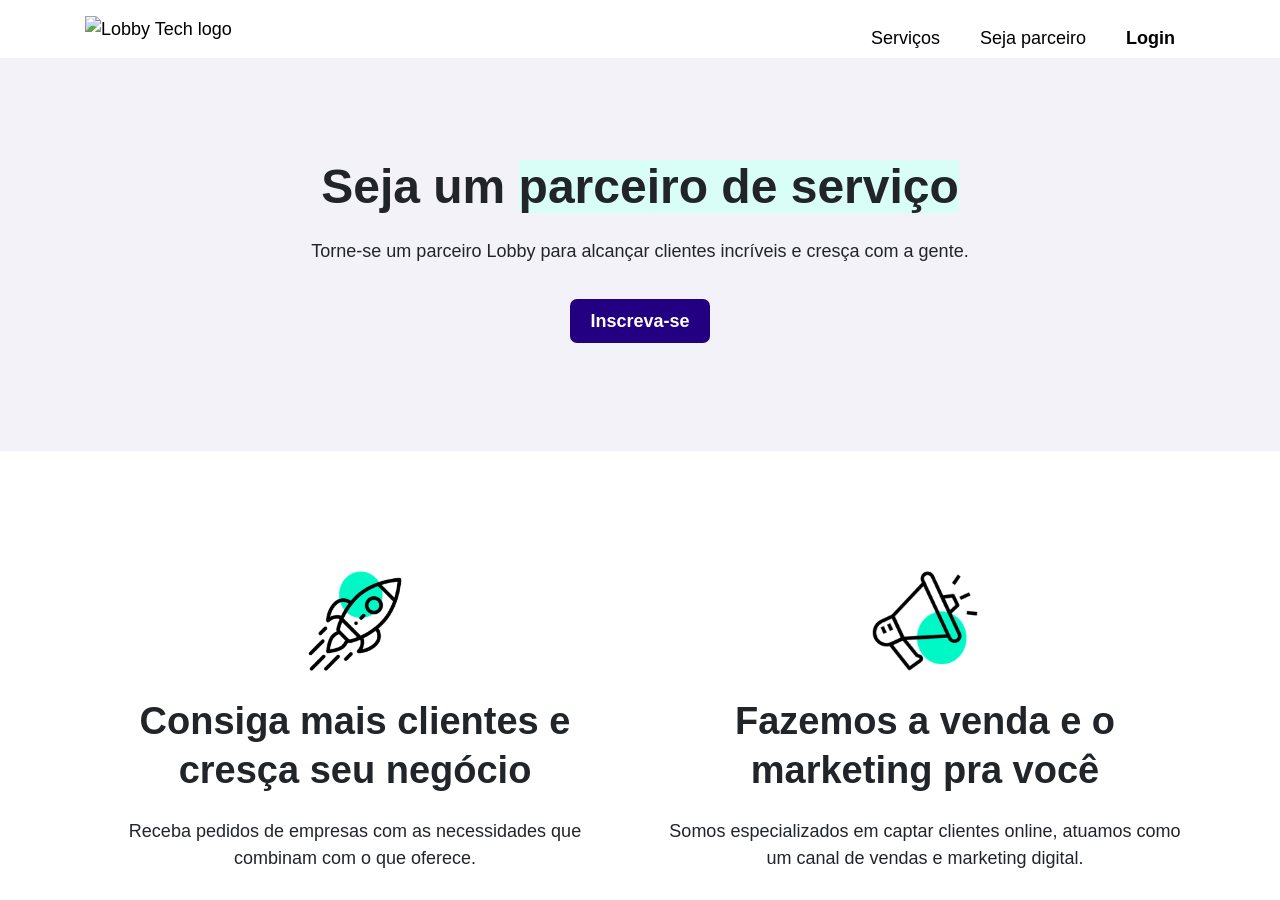
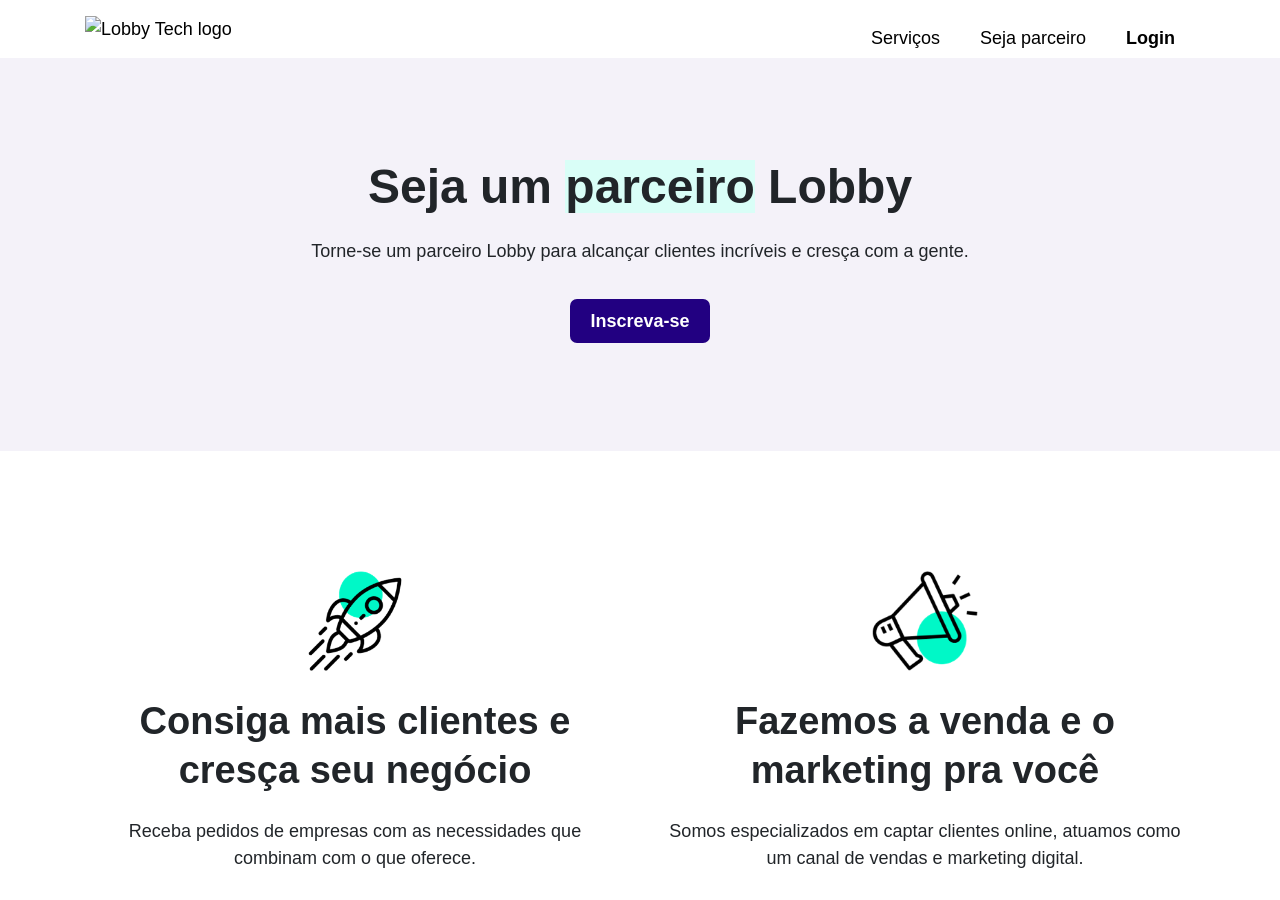
Before and after one commit to lobby-tech/lobby.tech, a Jekyll site: the page built from seja-parceiro.html, in a window 1280 px wide and 900 px high. Built offline with Jekyll 4.4.1, drawn with Linux system fonts in a browser that asks for light colours; a script that is not in the unit is left out.

Commit message:
Updated text

```diff
--- a/seja-parceiro.html
+++ b/seja-parceiro.html
@@ -1,5 +1,5 @@
 ---
-title: Lobby - Seja um parceiro de serviço
+title: Lobby - Seja um parceiro
 description: Torne-se um parceiro Lobby para alcançar clientes incríveis
 layout: home
 ---
@@ -7,7 +7,7 @@ layout: home
   <div class="container">
     <div class="row">
       <div class="col-12 col-lg-8 offset-lg-2">
-        <h1 class="font--xxl">Seja um <span class="text-highlight">parceiro de serviço</span></h1>
+        <h1 class="font--xxl">Seja um <span class="text-highlight">parceiro</span> Lobby</h1>
         <p class="font--md">
           Torne-se um parceiro Lobby para alcançar clientes incríveis e cresça com a gente.
         </p>
```
